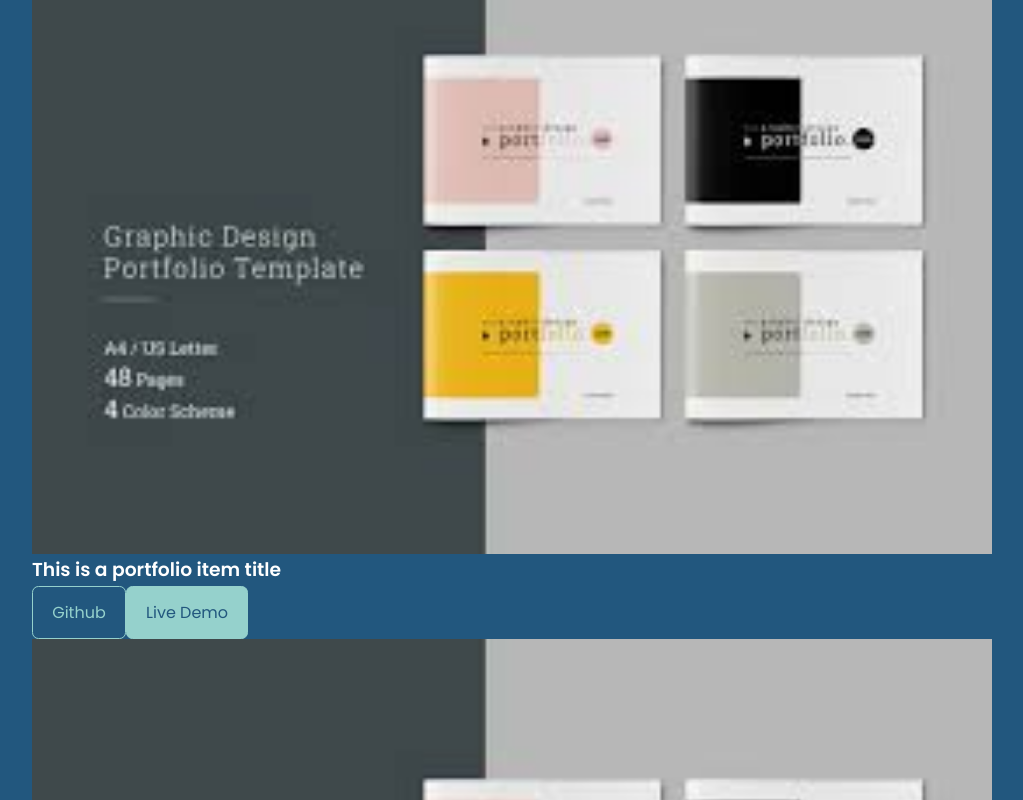
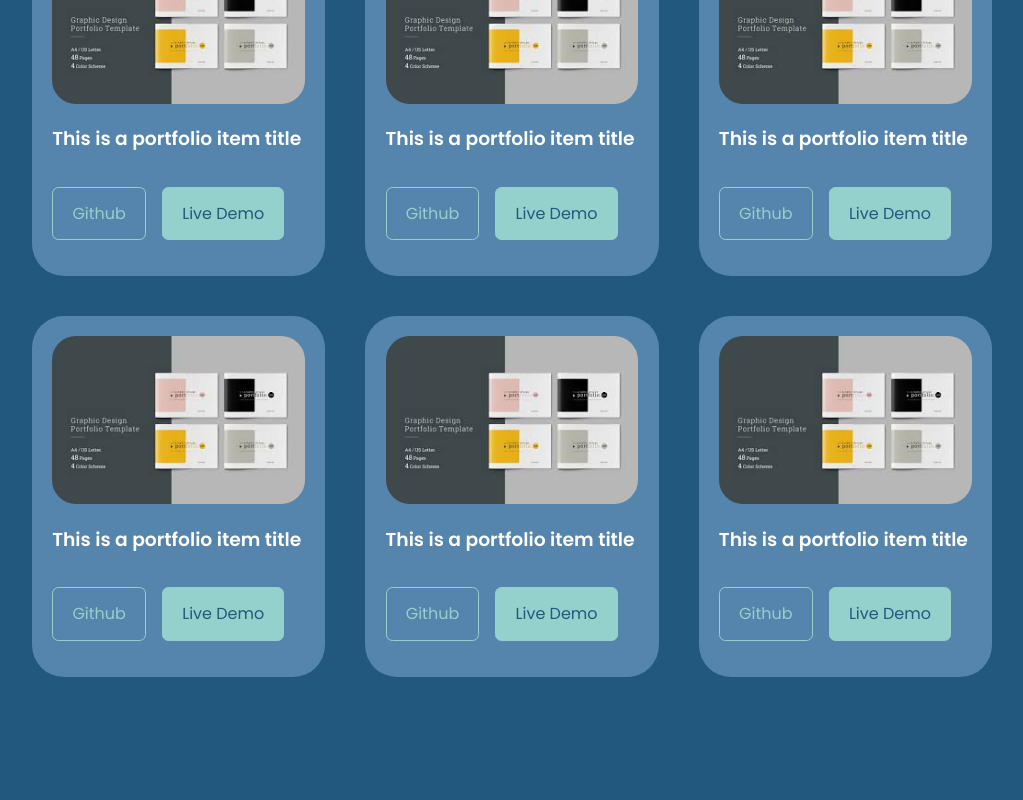
Before and after one commit to leilamahmoudi/portfolio-react-typescript-, a React (Create React App) app: page / in a window 1280 px wide. Shown: the part 3340-4140 px from the top of the page, without its empty margins (128-1151 px from the left). Built offline with nearby package versions, Linux system fonts and the light colour scheme; a web font is replaced by a local one.

Commit message:
added basic styles to portfolio section

```diff
--- a/src/components/portfolio/Portfolio.tsx
+++ b/src/components/portfolio/Portfolio.tsx
@@ -14,6 +14,7 @@
             <img src={IMG} alt="" />
           </div>
           <h3>This is a portfolio item title</h3>
+          <div className="portfolio__item-cta">
             <a
               href="https://github.com/leilamahmoudi"
               className="link btn"
@@ -28,6 +29,7 @@
             >
               Live Demo
             </a>
+          </div>
         </article>
 
         <article className="portfolio__item">
@@ -35,6 +37,7 @@
             <img src={IMG} alt="" />
           </div>
           <h3>This is a portfolio item title</h3>
+          <div className="portfolio__item-cta">
             <a
               href="https://github.com/leilamahmoudi"
               className="link btn"
@@ -49,6 +52,7 @@
             >
               Live Demo
             </a>
+          </div>
         </article>
 
         <article className="portfolio__item">
@@ -56,6 +60,7 @@
             <img src={IMG} alt="" />
           </div>
           <h3>This is a portfolio item title</h3>
+          <div className="portfolio__item-cta">
             <a
               href="https://github.com/leilamahmoudi"
               className="link btn"
@@ -70,6 +75,7 @@
             >
               Live Demo
             </a>
+          </div>
         </article>
 
         <article className="portfolio__item">
@@ -77,6 +83,7 @@
             <img src={IMG} alt="" />
           </div>
           <h3>This is a portfolio item title</h3>
+          <div className="portfolio__item-cta">
             <a
               href="https://github.com/leilamahmoudi"
               className="link btn"
@@ -91,6 +98,7 @@
             >
               Live Demo
             </a>
+          </div>
         </article>
 
         <article className="portfolio__item">
@@ -98,6 +106,7 @@
             <img src={IMG} alt="" />
           </div>
           <h3>This is a portfolio item title</h3>
+          <div className="portfolio__item-cta">
             <a
               href="https://github.com/leilamahmoudi"
               className="link btn"
@@ -112,6 +121,7 @@
             >
               Live Demo
             </a>
+          </div>
         </article>
 
         <article className="portfolio__item">
@@ -119,6 +129,7 @@
             <img src={IMG} alt="" />
           </div>
           <h3>This is a portfolio item title</h3>
+          <div className="portfolio__item-cta">
             <a
               href="https://github.com/leilamahmoudi"
               className="link btn"
@@ -133,6 +144,7 @@
             >
               Live Demo
             </a>
+          </div>
         </article>
       </div>
     </section>
--- a/src/components/portfolio/portfolio.css
+++ b/src/components/portfolio/portfolio.css
@@ -0,0 +1,28 @@
+.portfolio__container {
+  display: grid;
+  grid-template-columns: repeat(3, 1fr);
+  gap: 2.5rem;
+}
+.portfolio__item {
+  background: var(--color-bg-variant);
+  padding: 1.2rem;
+  border-radius: 2rem;
+  border: 1px solid transparent;
+  transition: var(--transition);
+}
+.portfolio__item:hover {
+  border-color: var(--color-primary-variant);
+  background: transparent;
+}
+.portfolio__item-image {
+  border-radius: 1.5rem;
+  overflow: hidden;
+}
+.portfolio__item h3 {
+  margin: 1.2rem 0 2rem;
+}
+.portfolio__item-cta {
+  display: flex;
+  gap: 1rem;
+  margin-bottom: 1rem;
+}
```
Lines whose indentation alone changed are shown as unchanged.
